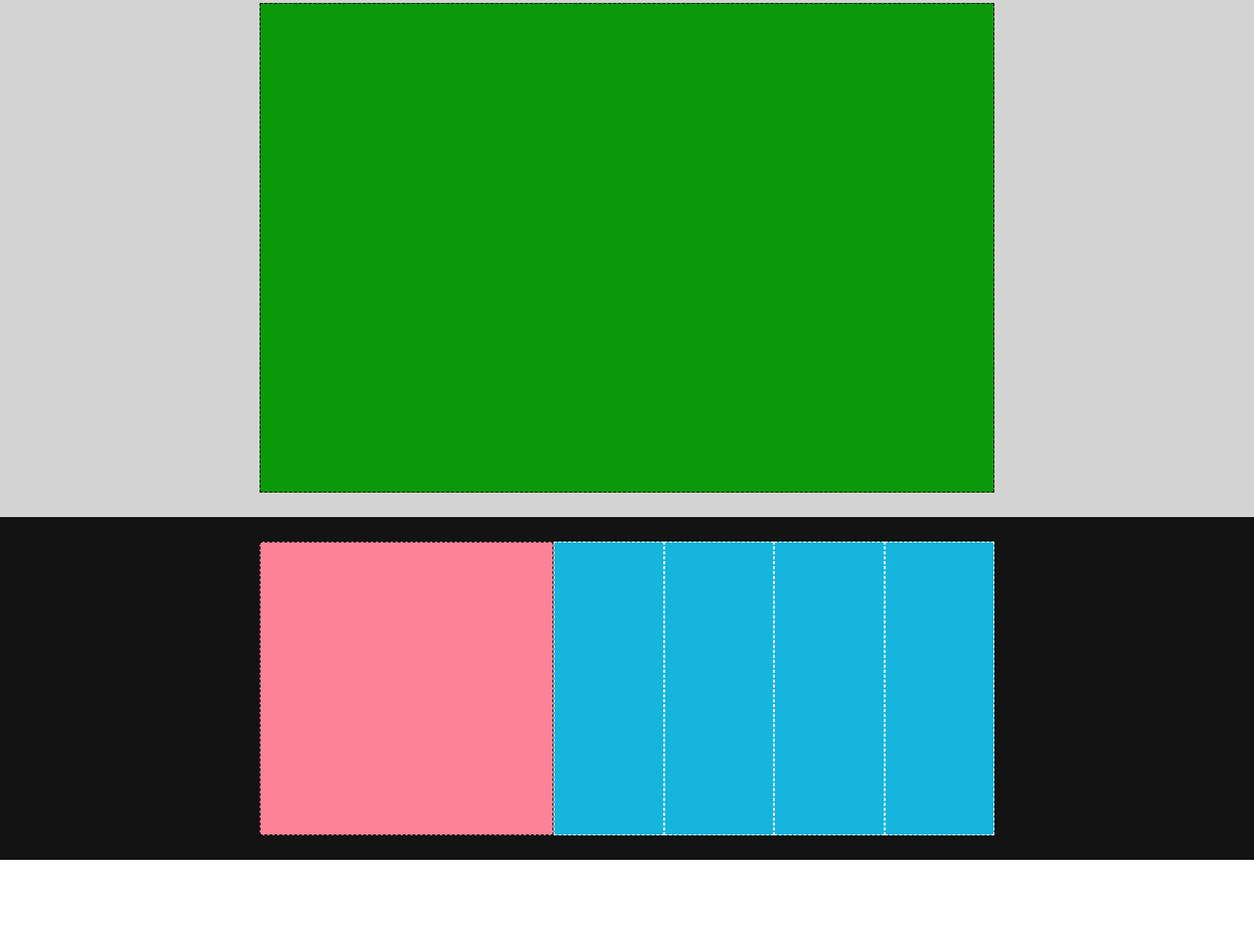
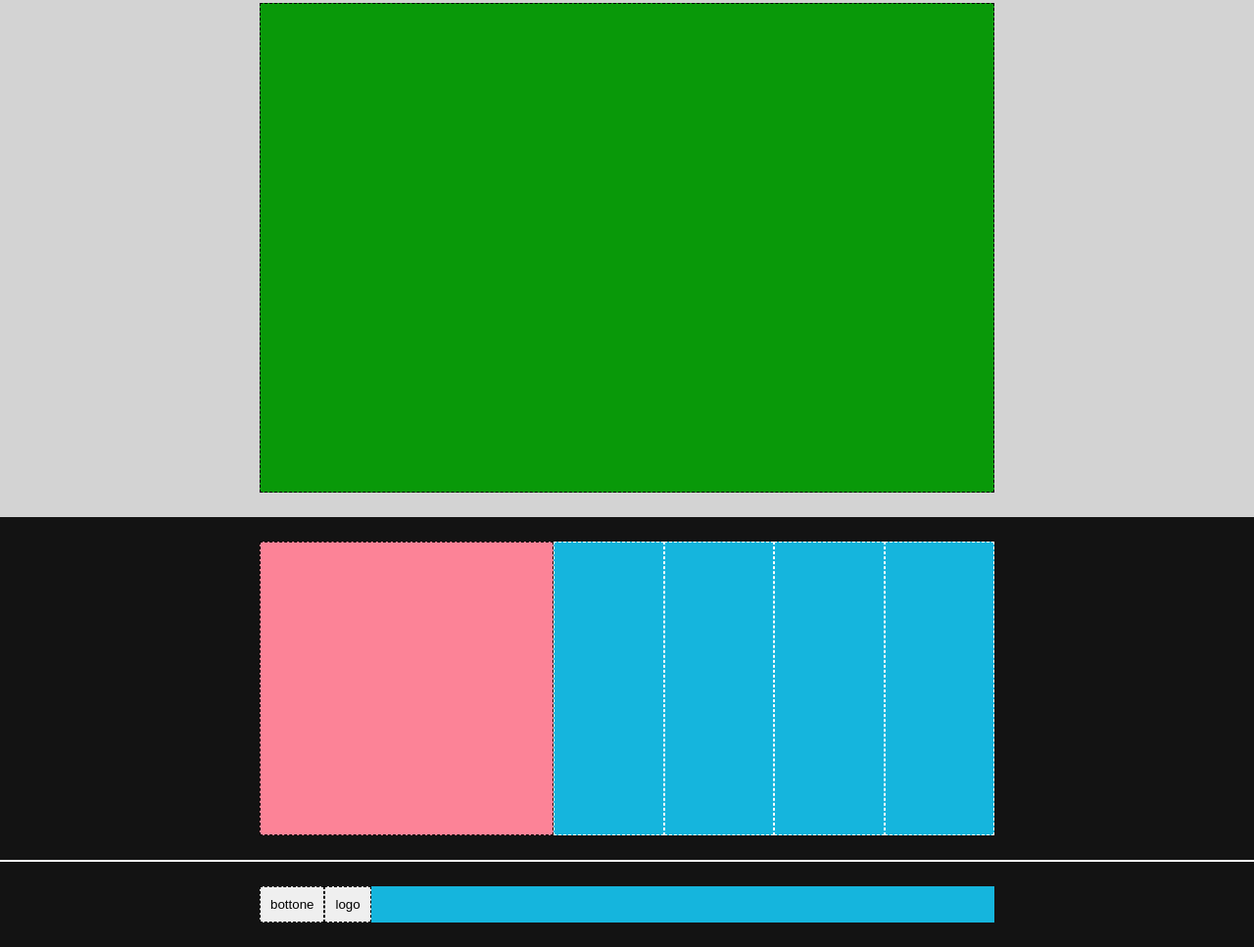
Before and after one commit to alex2000d/htmlcss-struttura-discord, a plain HTML site: page index.html in a window 1280 px wide. Shown: the part 1462-2429 px from the top of the page at 98% size. Before the commit the page ends 2340 px from the top, so only its background shows below. Drawn offline with Linux system fonts and the light colour scheme.

Commit message:
[UPD] added footer and esercizio finito

```diff
--- a/css/style.css
+++ b/css/style.css
@@ -112,3 +112,39 @@ ul li{
     padding: 15px;
 }
 /* footer */
+
+.col-100-2{
+    width: 100%;
+    background-color: rgb(21, 181, 221);
+}
+
+.container-footer-1{
+    max-width: 800px;
+    margin: 0% auto;
+    padding: 15px;
+
+}
+
+.bottone{
+    bottom: right;
+    padding: 10px;
+    border: 1px dashed black;
+
+}
+
+.row-footer{
+    display: flex;
+    flex-wrap: wrap;
+    padding: 10px;
+
+}
+
+.logo{
+    text-align: left;
+    padding: 10px;
+    border: 1px dashed black;
+}
+
+footer{
+    border-top: 2px solid white;
+}
--- a/index.html
+++ b/index.html
@@ -83,7 +83,19 @@
     </main>
     <!--footer-->
     <footer>
-
+        <div class="bg-dark-gray">
+          <div class="container-footer-1">
+             <div class="row-footer">
+                 <div class="col-100-2">
+                     <div class="contenuto-logo">
+                        <button class="bottone">bottone
+                          <button class="logo">logo</button>
+                        </button>
+                     </div>
+                 </div>
+             </div>
+          </div>
+        </div>
     </footer>
 </body>
 </html>
```
